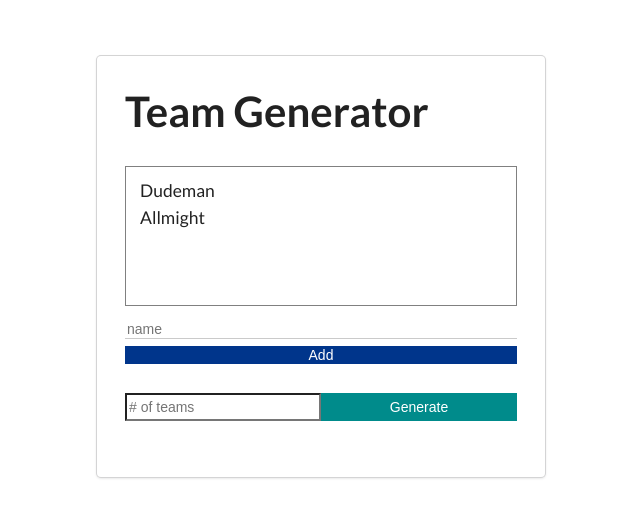
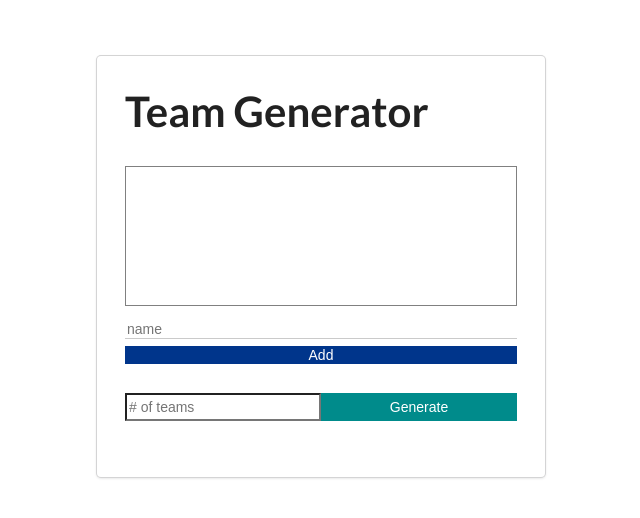
Before and after one commit to KausaChangs/teamapp, an Angular app: page / in a window 1280 px wide. Shown: the top 518 px of the page, without its empty margins (319-959 px from the left). Built offline with nearby package versions, Linux system fonts and the light colour scheme.

Commit message:
added add li functionality to ul

```diff
--- a/src/app/app.component.html
+++ b/src/app/app.component.html
@@ -2,8 +2,7 @@
   <div class="ui card">
     <h1>Team Generator</h1>
     <ul class="list">
-      <li>Dudeman</li>
-      <li>Allmight</li>
+      <li *ngFor="let member of members">{{ member }}</li>
     </ul>
 
     <diV class="add-members-container">
```
